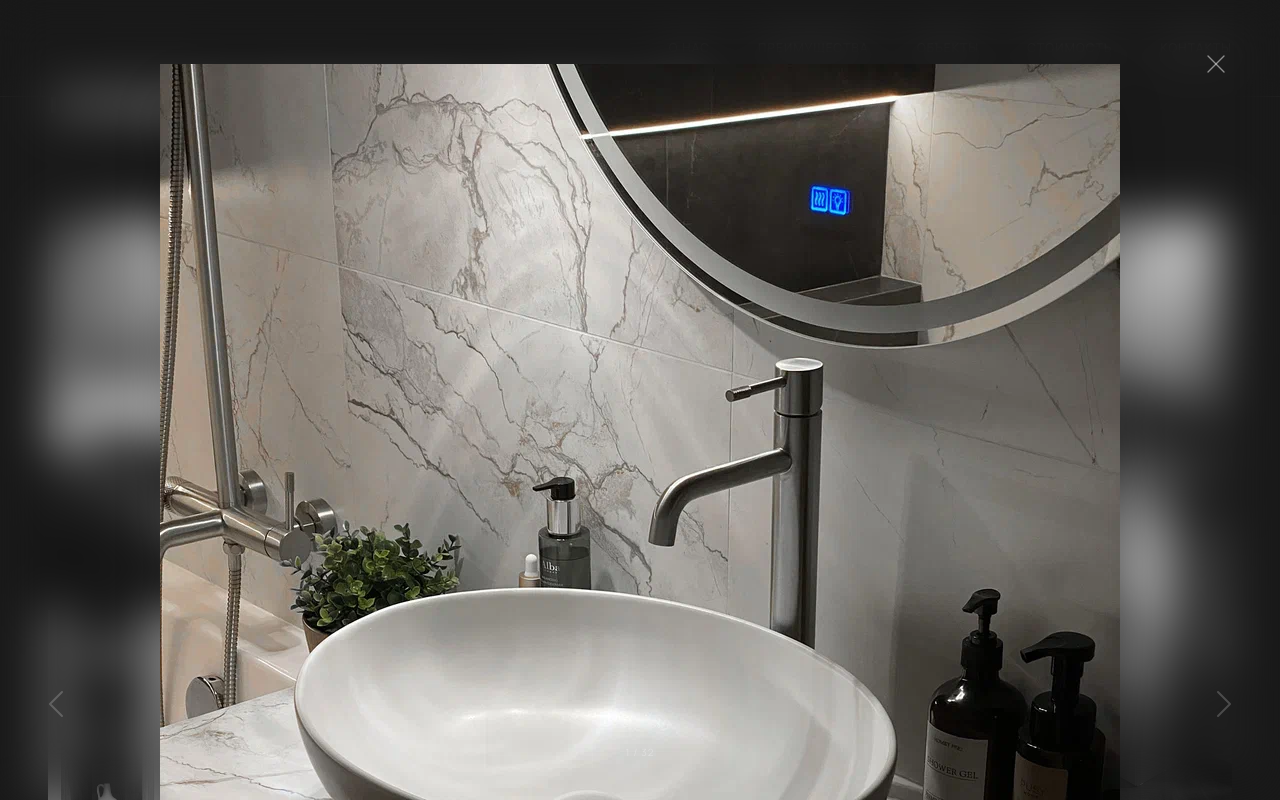
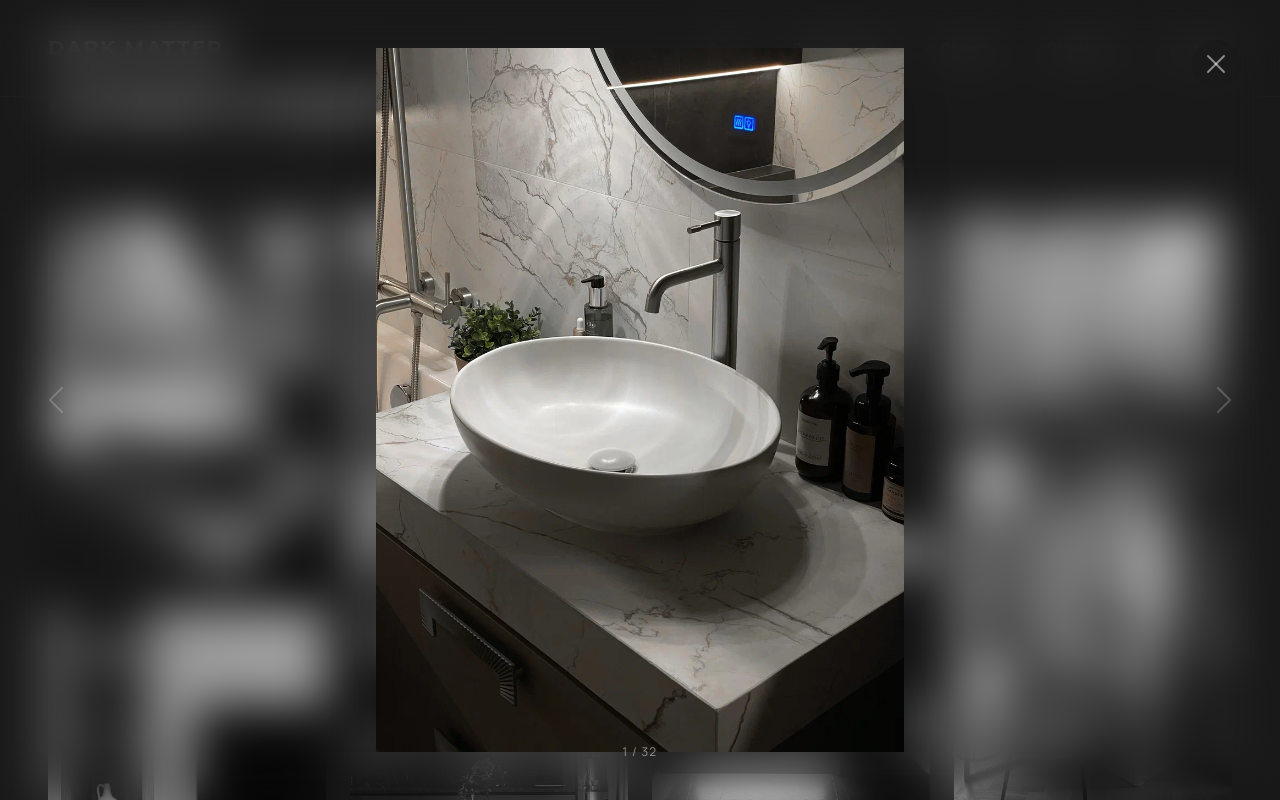
Before and after one commit to niksantonov77/darkmatterinterior, a React (Vite) app: page / in a window 1280 px wide. Both pictures are taken after a click on the element 187 px from the left and 3602 px from the top of the page. Shown: the part 3202-4002 px from the top of the page. Built offline with nearby package versions, Linux system fonts and the light colour scheme; a web font is replaced by a local one.

Commit message:
Fix mobile menu, portfolio lightbox zoom/pan, and footer links

```diff
--- a/src/App.tsx
+++ b/src/App.tsx
@@ -1,5 +1,7 @@
-import { useEffect } from 'react';
+import { useEffect, useState } from 'react';
 import Lenis from 'lenis';
+import { motion, AnimatePresence } from 'framer-motion';
+import { Menu, X } from 'lucide-react';
 import Hero from './components/Hero';
 import About from './components/About';
 import Benefits from './components/Benefits';
@@ -8,6 +10,8 @@ import Pricing from './components/Pricing';
 import Contact from './components/Contact';
 
 function App() {
+    const [isMobileMenuOpen, setIsMobileMenuOpen] = useState(false);
+
     useEffect(() => {
         const lenis = new Lenis({
             duration: 1.2,
@@ -28,6 +32,14 @@ function App() {
         return () => lenis.destroy();
     }, []);
 
+    const scrollTo = (id: string) => {
+        setIsMobileMenuOpen(false);
+        const element = document.querySelector(id);
+        if (element) {
+            element.scrollIntoView({ behavior: 'smooth' });
+        }
+    };
+
     return (
         <div className="bg-ink-900 min-h-screen text-white font-sans overflow-hidden">
 
@@ -35,18 +47,50 @@ function App() {
             <nav className="fixed w-full z-50 top-0 left-0 bg-ink-900/80 backdrop-blur-md border-b border-white/5 transition-all duration-300">
                 <div className="container mx-auto px-6 md:px-12 h-20 md:h-24 flex items-center justify-between">
                     <div className="flex items-center">
-                        {/* Логотип удален по просьбе пользователя */}
+                        <span className="font-heading font-bold text-xl tracking-widest uppercase">Dark Matter.</span>
                     </div>
 
                     <div className="hidden lg:flex items-center gap-12 font-sans text-xs uppercase tracking-widest text-white/70">
-                        <a href="#about" className="hover:text-white transition-colors">О нас</a>
-                        <a href="#benefits" className="hover:text-white transition-colors">Преимущества</a>
-                        <a href="#portfolio" className="hover:text-white transition-colors">Объекты</a>
-                        <a href="#pricing" className="hover:text-white transition-colors">Стоимость</a>
-                        <a href="#contact" className="hover:text-white transition-colors">Контакты</a>
+                        <button onClick={() => scrollTo('#about')} className="hover:text-white transition-colors">О нас</button>
+                        <button onClick={() => scrollTo('#benefits')} className="hover:text-white transition-colors">Преимущества</button>
+                        <button onClick={() => scrollTo('#portfolio')} className="hover:text-white transition-colors">Объекты</button>
+                        <button onClick={() => scrollTo('#pricing')} className="hover:text-white transition-colors">Стоимость</button>
+                        <button onClick={() => scrollTo('#contact')} className="hover:text-white transition-colors">Контакты</button>
+                    </div>
+
+                    <div className="lg:hidden flex items-center">
+                        <button onClick={() => setIsMobileMenuOpen(true)} className="text-white/80 hover:text-white p-2">
+                            <Menu size={28} strokeWidth={1.5} />
+                        </button>
                     </div>
                 </div>
             </nav>
+
+            <AnimatePresence>
+                {isMobileMenuOpen && (
+                    <motion.div
+                        initial={{ opacity: 0, y: -20 }}
+                        animate={{ opacity: 1, y: 0 }}
+                        exit={{ opacity: 0, y: -20 }}
+                        transition={{ duration: 0.3 }}
+                        className="fixed inset-0 z-[60] bg-ink-900 flex flex-col items-center justify-center"
+                    >
+                        <button
+                            onClick={() => setIsMobileMenuOpen(false)}
+                            className="absolute top-6 right-6 p-4 text-white/50 hover:text-white transition-colors"
+                        >
+                            <X size={32} strokeWidth={1} />
+                        </button>
+                        <div className="flex flex-col items-center gap-12 font-sans text-lg uppercase tracking-widest text-white/80">
+                            <button onClick={() => scrollTo('#about')} className="hover:text-white transition-colors">О нас</button>
+                            <button onClick={() => scrollTo('#benefits')} className="hover:text-white transition-colors">Преимущества</button>
+                            <button onClick={() => scrollTo('#portfolio')} className="hover:text-white transition-colors">Объекты</button>
+                            <button onClick={() => scrollTo('#pricing')} className="hover:text-white transition-colors">Стоимость</button>
+                            <button onClick={() => scrollTo('#contact')} className="hover:text-white transition-colors">Контакты</button>
+                        </div>
+                    </motion.div>
+                )}
+            </AnimatePresence>
 
             <main>
                 <Hero />
@@ -65,8 +109,7 @@ function App() {
                             © {new Date().getFullYear()} Dark Matter Studio. Все права защищены.
                         </p>
                         <div className="flex gap-8 text-[10px] md:text-xs uppercase tracking-widest text-white/50">
-                            <a href="#" className="hover:text-white transition-colors">Telegram ↗</a>
-                            <a href="#" className="hover:text-white transition-colors">WhatsApp ↗</a>
+                            <a href="https://t.me/darkmatterstudio" target="_blank" rel="noopener noreferrer" className="hover:text-white transition-colors">Telegram ↗</a>
                         </div>
                     </div>
 
--- a/src/components/Portfolio.tsx
+++ b/src/components/Portfolio.tsx
@@ -103,42 +103,62 @@ export default function Portfolio() {
                         initial={{ opacity: 0 }}
                         animate={{ opacity: 1 }}
                         exit={{ opacity: 0 }}
-                        transition={{ duration: 0.4 }}
-                        className="fixed inset-0 z-[100] bg-ink-900/98 backdrop-blur-xl flex flex-col"
-                        onClick={closeModal}
+                        transition={{ duration: 0.3 }}
+                        className="fixed inset-0 z-[100] bg-ink-900/98 backdrop-blur-xl flex flex-col overflow-hidden"
                     >
-                        <div className="absolute top-6 md:top-10 right-6 md:right-10 z-50">
-                            <button onClick={closeModal} className="text-white/50 hover:text-white transition-colors p-2 mix-blend-difference">
-                                <X size={32} strokeWidth={1} />
+                        <div className="absolute top-6 md:top-10 right-6 md:right-10 z-[110]">
+                            <button onClick={closeModal} className="text-white/50 hover:text-white transition-colors p-2 mix-blend-difference bg-ink-900/50 rounded-full">
+                                <X size={32} strokeWidth={1.5} />
                             </button>
                         </div>
 
-                        <div className="flex-1 relative flex items-center justify-center p-4 md:p-16" onClick={(e) => e.stopPropagation()}>
-                            <div className="absolute left-0 top-0 bottom-0 w-1/4 cursor-w-resize z-10" onClick={prevImage}></div>
-                            <div className="absolute right-0 top-0 bottom-0 w-1/4 cursor-e-resize z-10" onClick={nextImage}></div>
+                        <div className="flex-1 relative flex items-center justify-center overflow-hidden" onClick={closeModal}>
+                            {/* Navigation Zones for Desktop */}
+                            <div className="hidden md:block absolute left-0 top-0 bottom-0 w-1/4 cursor-w-resize z-[105]" onClick={prevImage}></div>
+                            <div className="hidden md:block absolute right-0 top-0 bottom-0 w-1/4 cursor-e-resize z-[105]" onClick={nextImage}></div>
+
+                            {/* Mobile Navigation Arrows */}
+                            <button onClick={prevImage} className="md:hidden absolute left-4 top-1/2 -translate-y-1/2 z-[110] text-white/50 hover:text-white bg-ink-900/50 p-2 rounded-full">
+                                <ChevronLeft size={32} />
+                            </button>
+                            <button onClick={nextImage} className="md:hidden absolute right-4 top-1/2 -translate-y-1/2 z-[110] text-white/50 hover:text-white bg-ink-900/50 p-2 rounded-full">
+                                <ChevronRight size={32} />
+                            </button>
 
                             <AnimatePresence mode="wait">
-                                <motion.img
+                                <motion.div
                                     key={selectedImageIdx}
-                                    src={chaoticImages[selectedImageIdx]}
-                                    alt={`Gallery Image ${selectedImageIdx}`}
-                                    initial={{ opacity: 0, scale: 0.98 }}
+                                    initial={{ opacity: 0, scale: 0.95 }}
                                     animate={{ opacity: 1, scale: 1 }}
-                                    exit={{ opacity: 0, scale: 1.02 }}
-                                    transition={{ duration: 0.5, ease: "easeOut" }}
-                                    className="max-w-full max-h-full object-contain pointer-events-none shadow-2xl"
-                                />
+                                    exit={{ opacity: 0, scale: 1.05 }}
+                                    transition={{ duration: 0.4, ease: "easeOut" }}
+                                    className="w-full h-full flex items-center justify-center p-2 md:p-12 z-[100]"
+                                    onClick={(e) => e.stopPropagation()}
+                                >
+                                    {/* Scrollable container for zooming on mobile */}
+                                    <div className="w-full h-full overflow-auto flex items-center justify-center custom-scrollbar">
+                                        <motion.img
+                                            drag
+                                            dragConstraints={{ left: -500, right: 500, top: -500, bottom: 500 }}
+                                            dragElastic={0.2}
+                                            src={chaoticImages[selectedImageIdx]}
+                                            alt={`Gallery Image ${selectedImageIdx}`}
+                                            className="max-w-none md:max-w-full max-h-[150vh] md:max-h-full object-contain cursor-grab active:cursor-grabbing shadow-2xl"
+                                            style={{ touchAction: 'pan-x pan-y' }}
+                                        />
+                                    </div>
+                                </motion.div>
                             </AnimatePresence>
 
-                            <button className="absolute left-4 md:left-8 top-1/2 -translate-y-1/2 text-white/20 hover:text-white transition-colors pointer-events-none">
+                            <button className="hidden md:block absolute left-8 top-1/2 -translate-y-1/2 text-white/20 hover:text-white transition-colors pointer-events-none z-[110]">
                                 <ChevronLeft size={48} strokeWidth={1} />
                             </button>
-                            <button className="absolute right-4 md:right-8 top-1/2 -translate-y-1/2 text-white/20 hover:text-white transition-colors pointer-events-none">
+                            <button className="hidden md:block absolute right-8 top-1/2 -translate-y-1/2 text-white/20 hover:text-white transition-colors pointer-events-none z-[110]">
                                 <ChevronRight size={48} strokeWidth={1} />
                             </button>
                         </div>
 
-                        <div className="absolute bottom-6 md:bottom-10 left-0 w-full text-center text-white/30 text-[10px] uppercase tracking-widest font-sans pointer-events-none">
+                        <div className="absolute bottom-6 md:bottom-10 left-0 w-full text-center text-white/50 text-xs uppercase tracking-widest font-sans pointer-events-none z-[110]">
                             {selectedImageIdx + 1} / {chaoticImages.length}
                         </div>
                     </motion.div>
```
